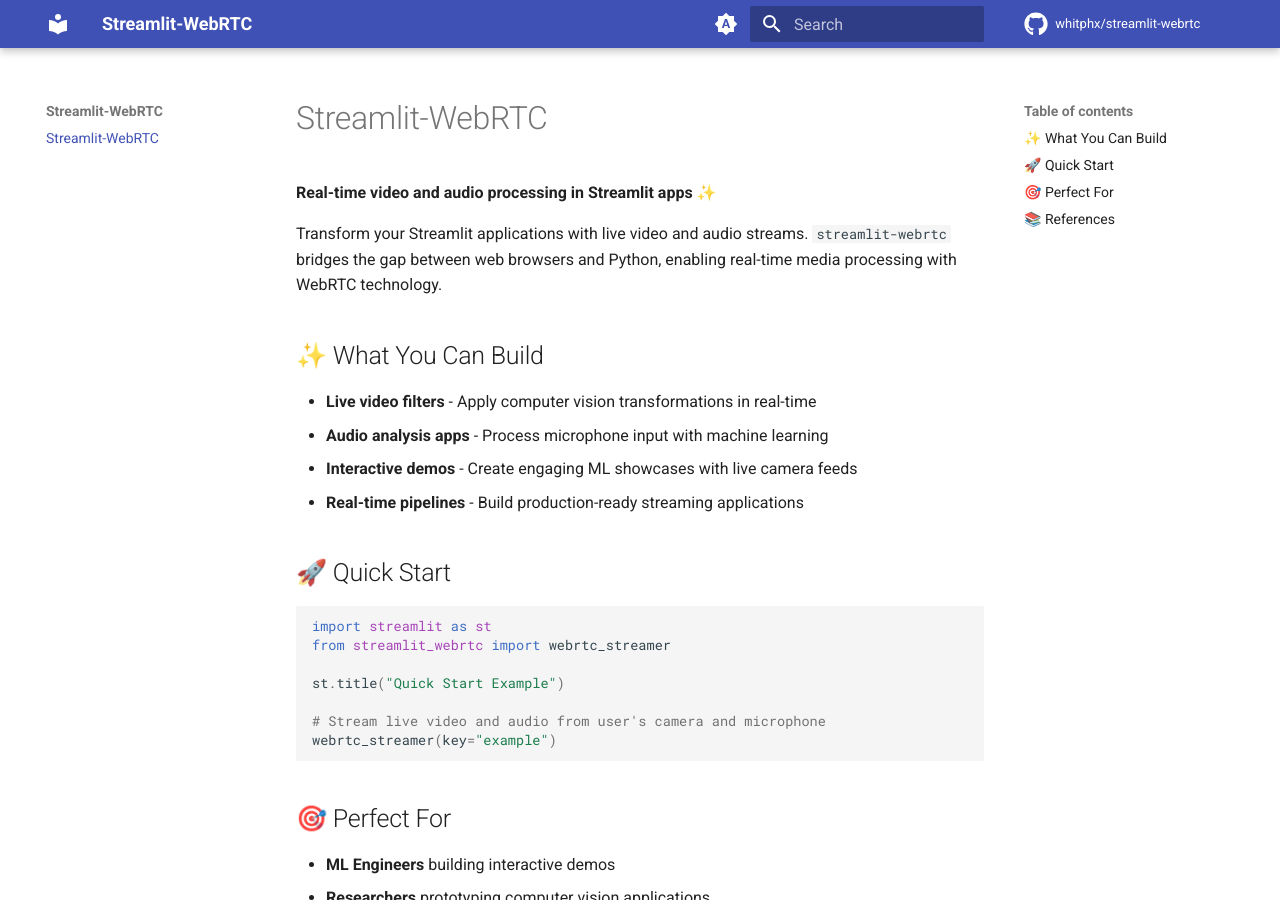
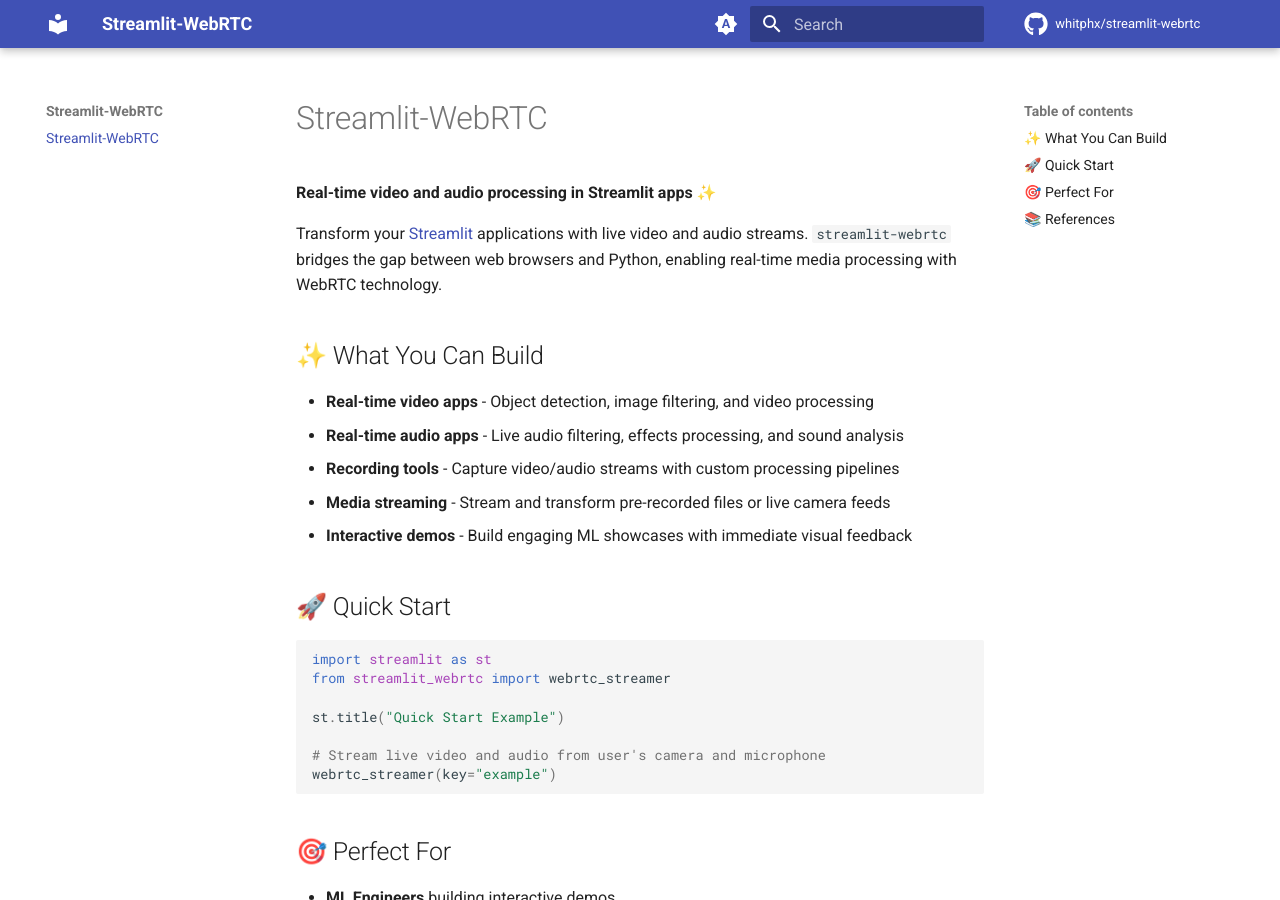
Before and after one commit to whitphx/streamlit-webrtc, an MkDocs documentation site: the page built from docs/index.md, in a window 1280 px wide and 900 px high. Built offline with MkDocs 1.6.1 and Material for MkDocs 9.7.7, drawn with Linux system fonts in a browser that asks for light colours; comment, search, counter and statistics services are not loaded.

Commit message:
Update docs/index.md

```diff
--- a/docs/index.md
+++ b/docs/index.md
@@ -2,14 +2,15 @@
 
 **Real-time video and audio processing in Streamlit apps** ✨
 
-Transform your Streamlit applications with live video and audio streams. `streamlit-webrtc` bridges the gap between web browsers and Python, enabling real-time media processing with WebRTC technology.
+Transform your [Streamlit](https://streamlit.io/) applications with live video and audio streams. `streamlit-webrtc` bridges the gap between web browsers and Python, enabling real-time media processing with WebRTC technology.
 
 ## ✨ What You Can Build
 
-- **Live video filters** - Apply computer vision transformations in real-time
-- **Audio analysis apps** - Process microphone input with machine learning
-- **Interactive demos** - Create engaging ML showcases with live camera feeds
-- **Real-time pipelines** - Build production-ready streaming applications
+- **Real-time video apps** - Object detection, image filtering, and video processing
+- **Real-time audio apps** - Live audio filtering, effects processing, and sound analysis
+- **Recording tools** - Capture video/audio streams with custom processing pipelines
+- **Media streaming** - Stream and transform pre-recorded files or live camera feeds
+- **Interactive demos** - Build engaging ML showcases with immediate visual feedback
 
 ## 🚀 Quick Start
 
```
